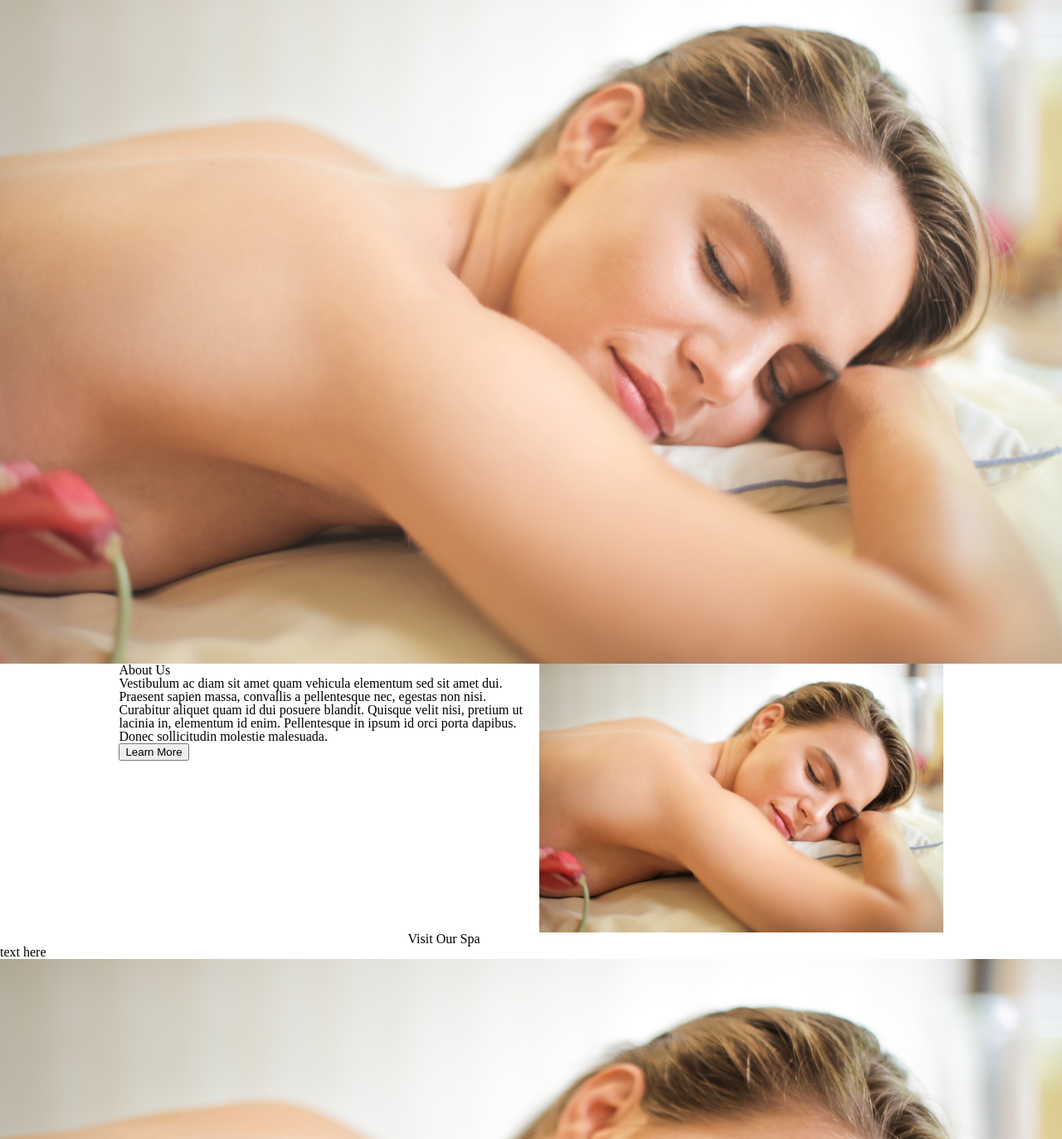
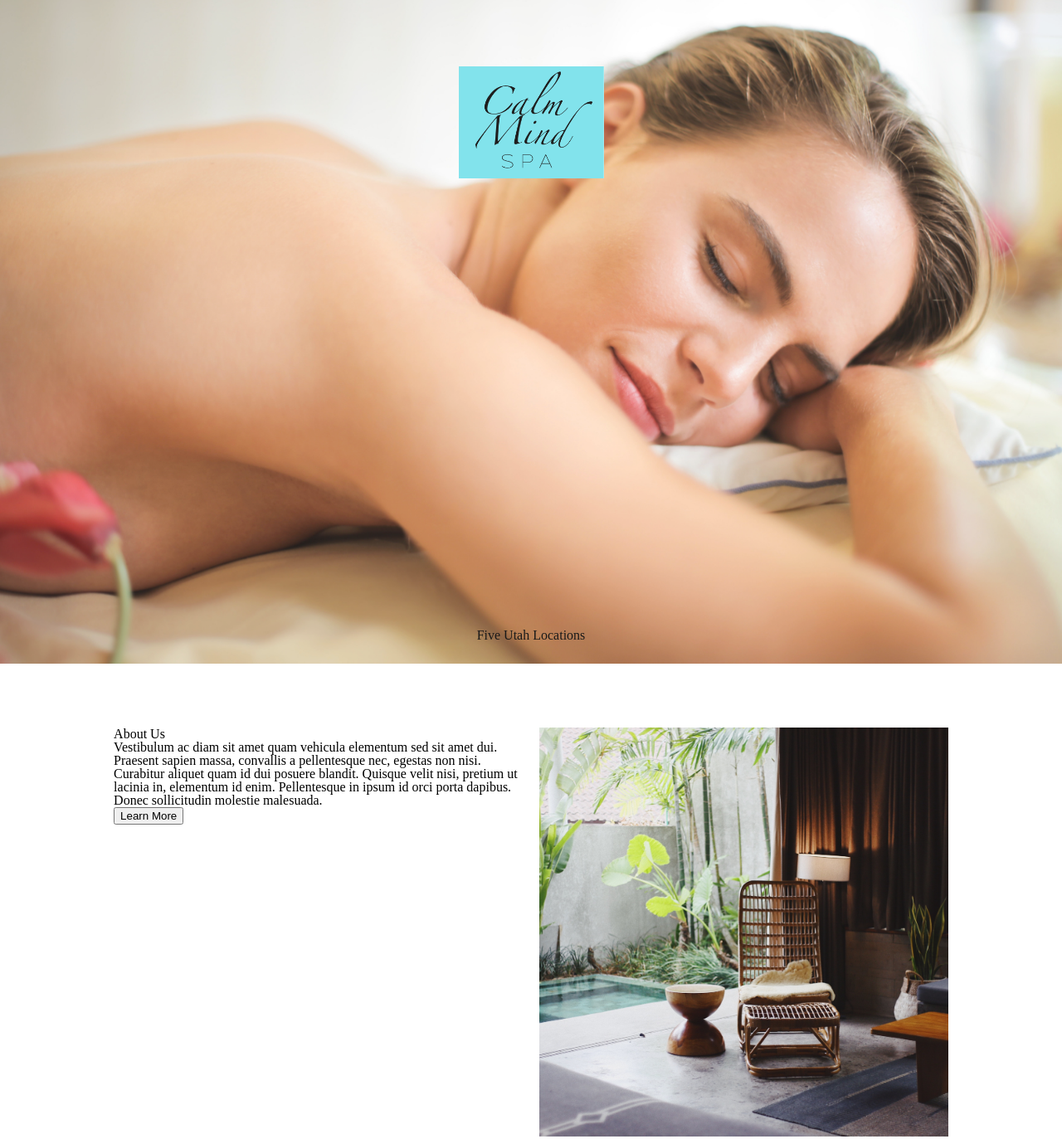
Before and after one commit to kand123/preprocessedLESS-dgm2780, a plain HTML site: page index.html in a window 1280 px wide. Shown: the top 1373 px of the page at 83% size. Drawn offline with Linux system fonts and the light colour scheme.

Commit message:
added logo and images

```diff
--- a/LESS/home.less
+++ b/LESS/home.less
@@ -6,7 +6,18 @@ header {
     background-size: cover;
     // background-attachment: fixed;
     background-position: center;
+    background-repeat: no-repeat;
     opacity: 0.9;
+    display: flex;
+    flex-direction: column;
+    align-items: center;
+    justify-content: space-between;
+    padding-bottom: 2%;
+    img.centered {
+        width: 175px;
+        margin-top: 80px;
+    }
+
   }
 
 main {
@@ -15,13 +26,20 @@ main {
 
 section#about {
     max-width: 1070px;
-    padding: 0 3%;
+    padding: 6% 0;
     margin: 0 auto;
-    display: grid;
+
+    img {width: 100%;}
+    .contentblock {
+padding: 0 3%;
+display: grid;
     grid-template-columns: 1fr 1fr;
     column-gap: 2%;
-    img {width: 100%;}
+    }
 }
+
+
+
 section#homevideo {
     display: flex;
     flex-direction: column;
@@ -30,5 +48,7 @@ section#homevideo {
 }
 
 section#feature {
+
     img {width: 100%;}
+
 }
--- a/index.html
+++ b/index.html
@@ -9,11 +9,13 @@
 
 <body>
 	<header>
-		<h1>Calm Mind Spa</h1>
+		<a href="index.html"><img class="centered" src="images/calmmindlogo.png" alt="companylogo" /></a>
+		<p>Five Utah Locations</p>
 	</header>
 <main>
 
 <section id="about">
+	<div class="contentblock">
 	<div class="block1">
 <h2>About Us</h2>
 <p>Vestibulum ac diam sit amet quam vehicula elementum sed sit amet dui. Praesent sapien massa, convallis a pellentesque nec, egestas non nisi. Curabitur aliquet quam id dui posuere blandit.
@@ -21,8 +23,9 @@
 	Quisque velit nisi, pretium ut lacinia in, elementum id enim. Pellentesque in ipsum id orci porta dapibus. Donec sollicitudin molestie malesuada.</p>
 
 <button>Learn More</button>
-</div>
-<img src="images/header1.jpg" alt="">
+</div> <!--closes block1-->
+<img src="images/relaxingseatbypool.jpg" alt="">
+</div> <!--closes contentblock-->
 </section>
 <section id="homevideo">
 <h3>Visit Our Spa</h3>
@@ -30,7 +33,7 @@
 </section>
 <section id="feature">
 	<h3>text here</h3>
-<img src="images/header1.jpg" alt="" />
+<img src="images/womangettingfacialmask.jpg" alt="" />
 </section>
 </main>
 <footer>
```
Also changed, not shown: css/index.css, images/calmmindlogo.png (added), images/relaxingseatbypool.jpg (added), images/womangettingfacialmask.jpg (added), images/womaninsauna.jpg (added), 3 other files.
